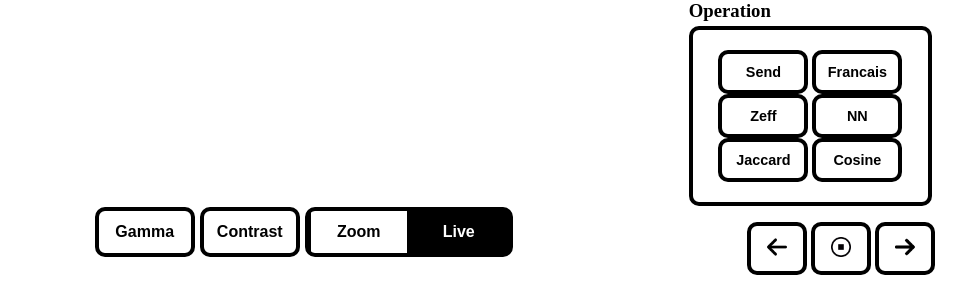
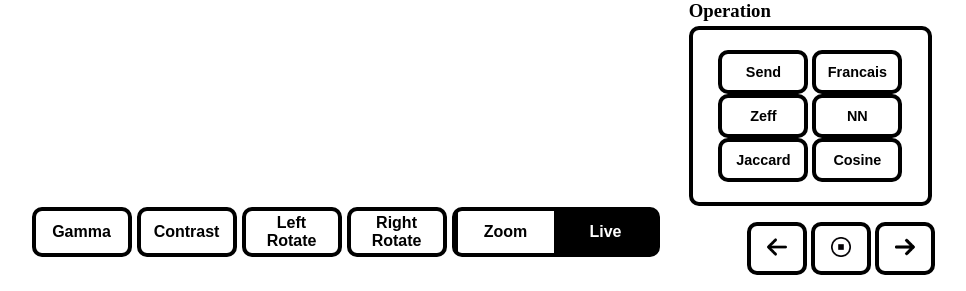
Before and after one commit to frankhart2018/BRNS-WEB-PYTHON, a Flask app: template templates/index-new.html in a window 1280 px wide. Shown: the part 629-920 px from the top of the page, without its empty margins (204-1170 px from the left). Run offline with Flask 2, Linux system fonts and the light colour scheme; the template is opened without the code that fills it: most values are stand-ins (such as "Sample title", 1, 10 or a date in 2020); grey boxes marked "Sample" are stand-in pictures; parts of the project's set-up code (start-up, migrations or seed data) failed here and were passed over; some libraries are stand-ins or nearby versions.

Commit message:
TODO: Rotate

```diff
--- a/templates/index-new.html
+++ b/templates/index-new.html
@@ -323,7 +323,7 @@
           </form>
         </div>
 
-        <div style="float: left; margin-top: -100px; margin-left: 23%;">
+        <div style="float: left; margin-top: -100px; margin-left: 18%;">
           <p>
             <div id="toggle">
               <button type="button" id="zoom" class='toggle-button'>Zoom</button>
@@ -331,6 +331,8 @@
             </div>
             <button type="button" id="gamma" class='bottom-button'>Gamma</button>
             <button type="button" id="contrast" class='bottom-button'>Contrast</button>
+            <button type="button" id="left-rotate" class='bottom-button'>Left Rotate</button>
+            <button type="button" id="right-rotate" class='bottom-button'>Right Rotate</button>
           </p>
         </div>
       {% endif %}
@@ -681,6 +683,8 @@
                   }
                 });
             });
+
+            var angle = 0;
         });
       </script>
     </body>
```
